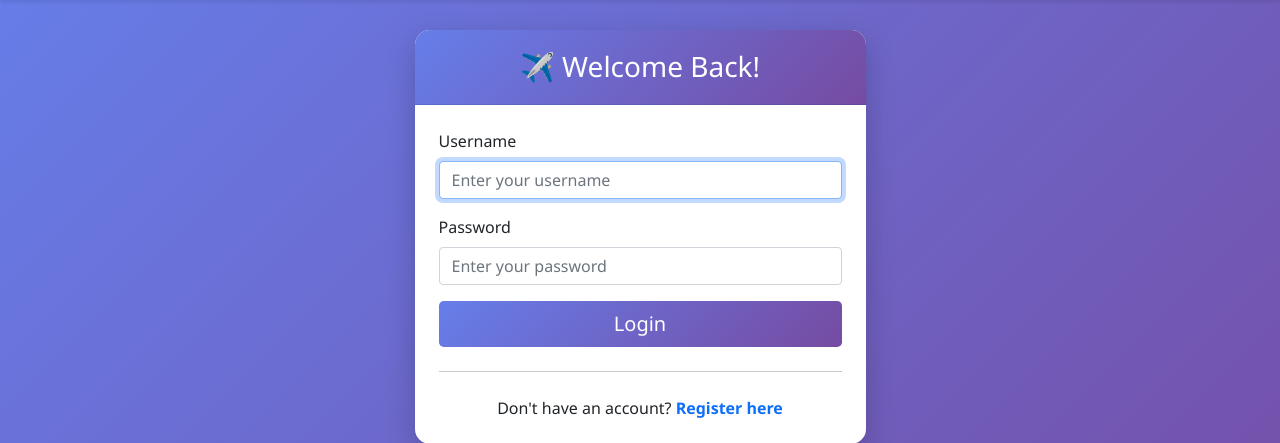
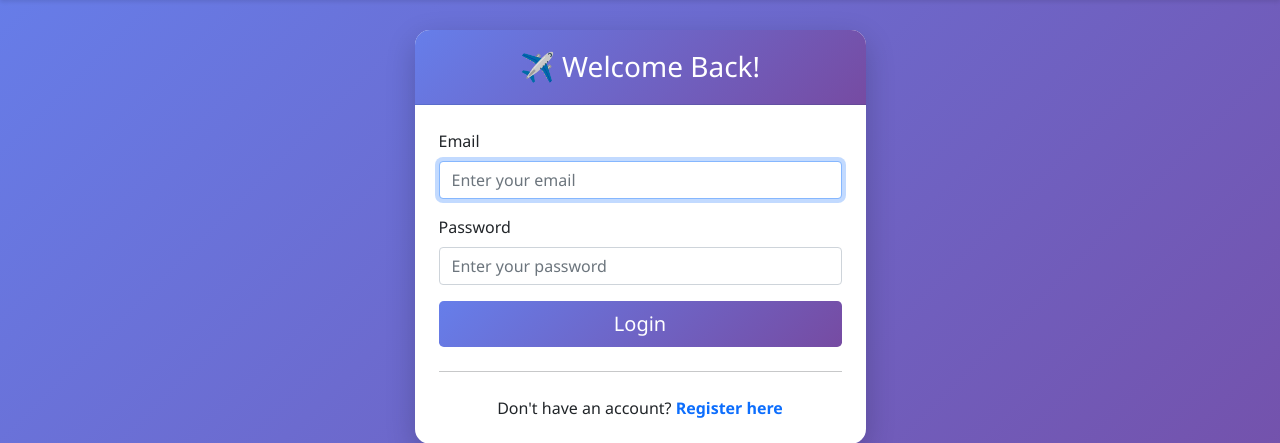
Before and after one commit to ChrisB2024/NJITDatabaseProject, a Flask app: page /auth/login in a window 1280 px wide. Shown: the part 56-499 px from the top of the page. Run offline with Flask 3, Linux system fonts and the light colour scheme.

Commit message:
Fix login form and reservations display
- Changed login form to use email field instead of username
- Fixed my_reservations route to pass 'reservations' variable to template
- Both issues were causing login and reservation display to fail

```diff
--- a/templates/login.html
+++ b/templates/login.html
@@ -12,9 +12,9 @@
             <div class="card-body p-4">
                 <form method="POST" action="{{ url_for('auth.login') }}">
                     <div class="mb-3">
-                        <label for="username" class="form-label">Username</label>
-                        <input type="text" class="form-control" id="username" name="username"
-                               placeholder="Enter your username" required autofocus>
+                        <label for="email" class="form-label">Email</label>
+                        <input type="email" class="form-control" id="email" name="email"
+                               placeholder="Enter your email" required autofocus>
                     </div>
 
                     <div class="mb-3">
--- a/user_routes.py
+++ b/user_routes.py
@@ -159,8 +159,8 @@ def my_reservations():
     My Tickets/Reservations Page
     Displays all tickets for the current passenger
     """
-    tickets = Ticket.query.filter_by(passenger_id=current_user.passenger_id).order_by(Ticket.booking_date.desc()).all()
-    return render_template('my_reservations.html', tickets=tickets)
+    reservations = Ticket.query.filter_by(passenger_id=current_user.passenger_id).order_by(Ticket.booking_date.desc()).all()
+    return render_template('my_reservations.html', reservations=reservations)
 
 
 @user_bp.route('/cancel-ticket/<int:ticket_number>', methods=['POST'])
```
